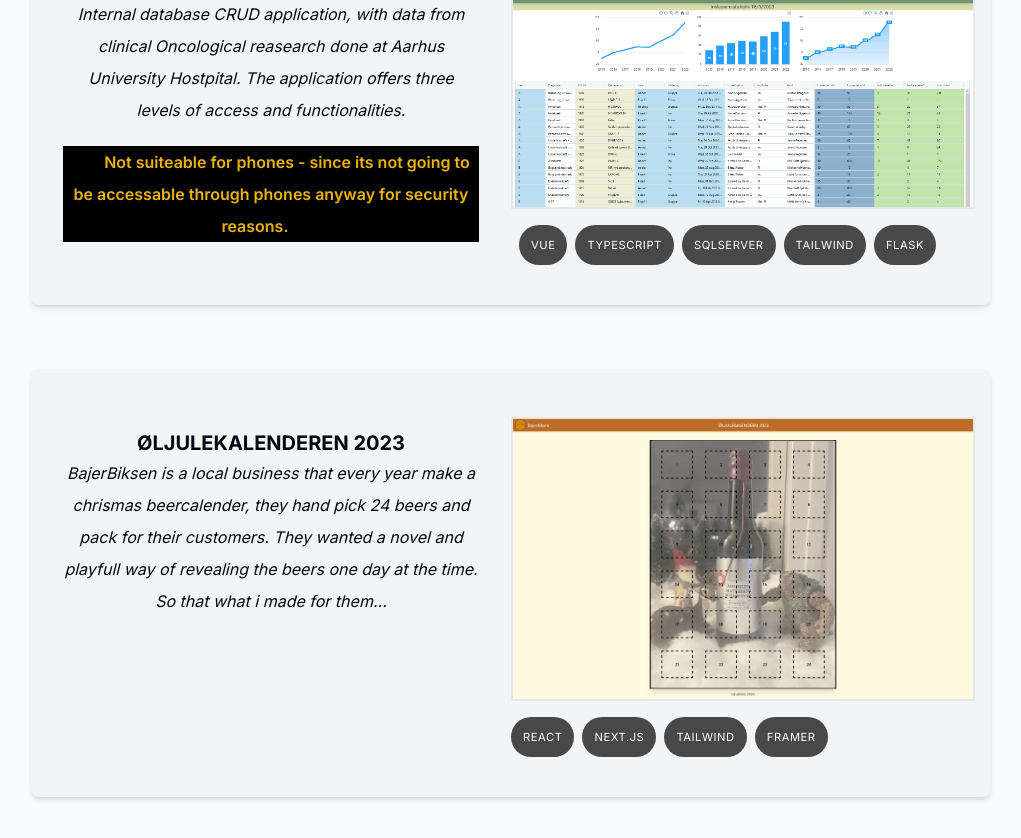
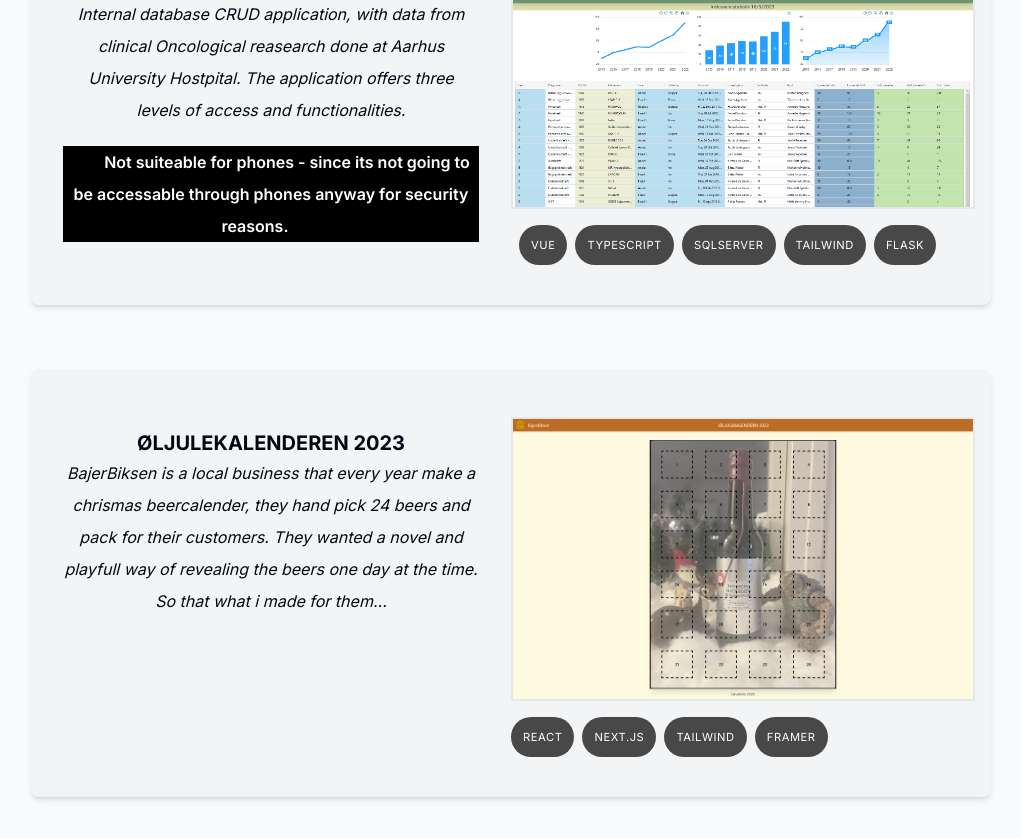
Before and after one commit to aMalling/portfolio-next, a Next.js app: page / in a window 1280 px wide. Shown: the part 1562-2400 px from the top of the page, without its empty margins (129-1150 px from the left). Built offline with nearby package versions, Linux system fonts and the light colour scheme.

Commit message:
change text color

```diff
--- a/components/projects.tsx
+++ b/components/projects.tsx
@@ -26,7 +26,7 @@ export default function Projects() {
             application offers three levels of access and functionalities.
           </div>
           <div className="bg-black">
-            <span className="font-semibold mx-2 sm:p-6 sm:text-left pt-1 text-yellow-500">
+            <span className="font-semibold mx-2 sm:p-6 sm:text-left pt-1 text-white">
               Not suiteable for phones - since its not going to be accessable
               through phones anyway for security reasons.
             </span>
```
